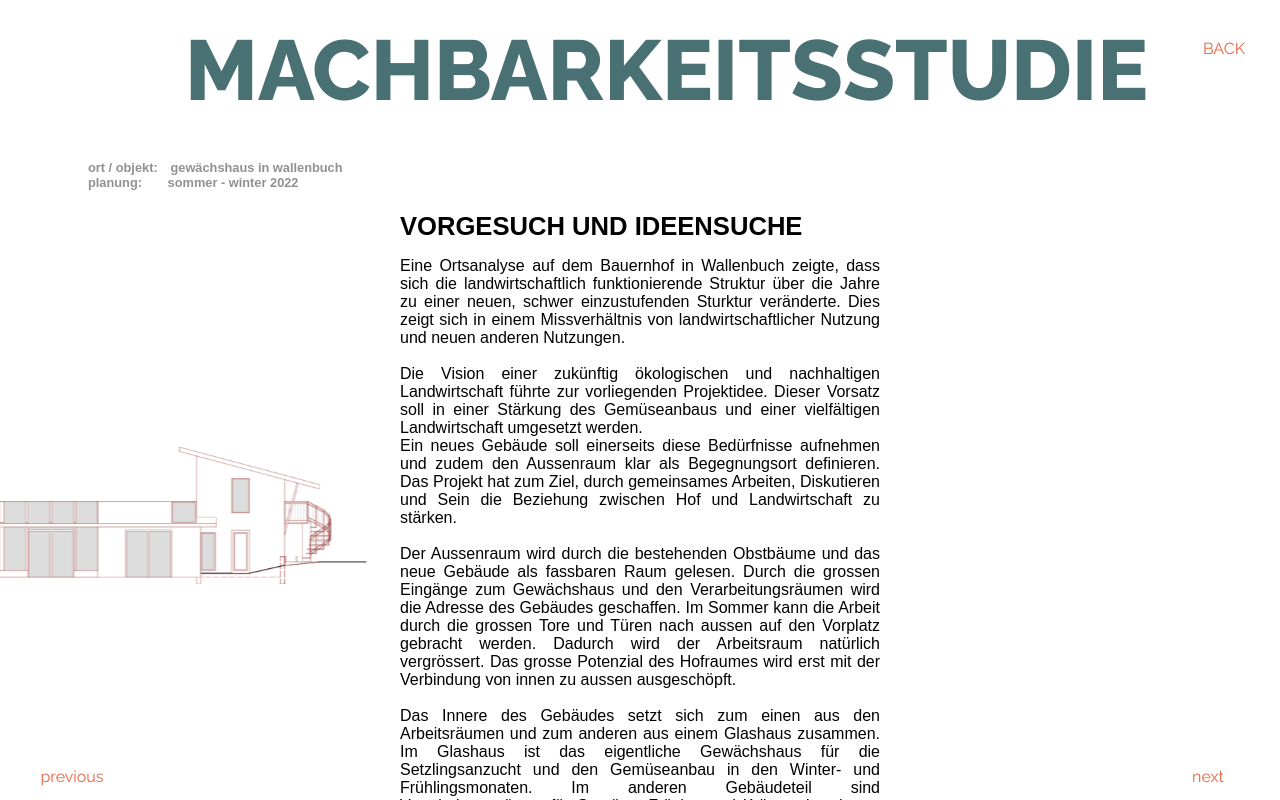
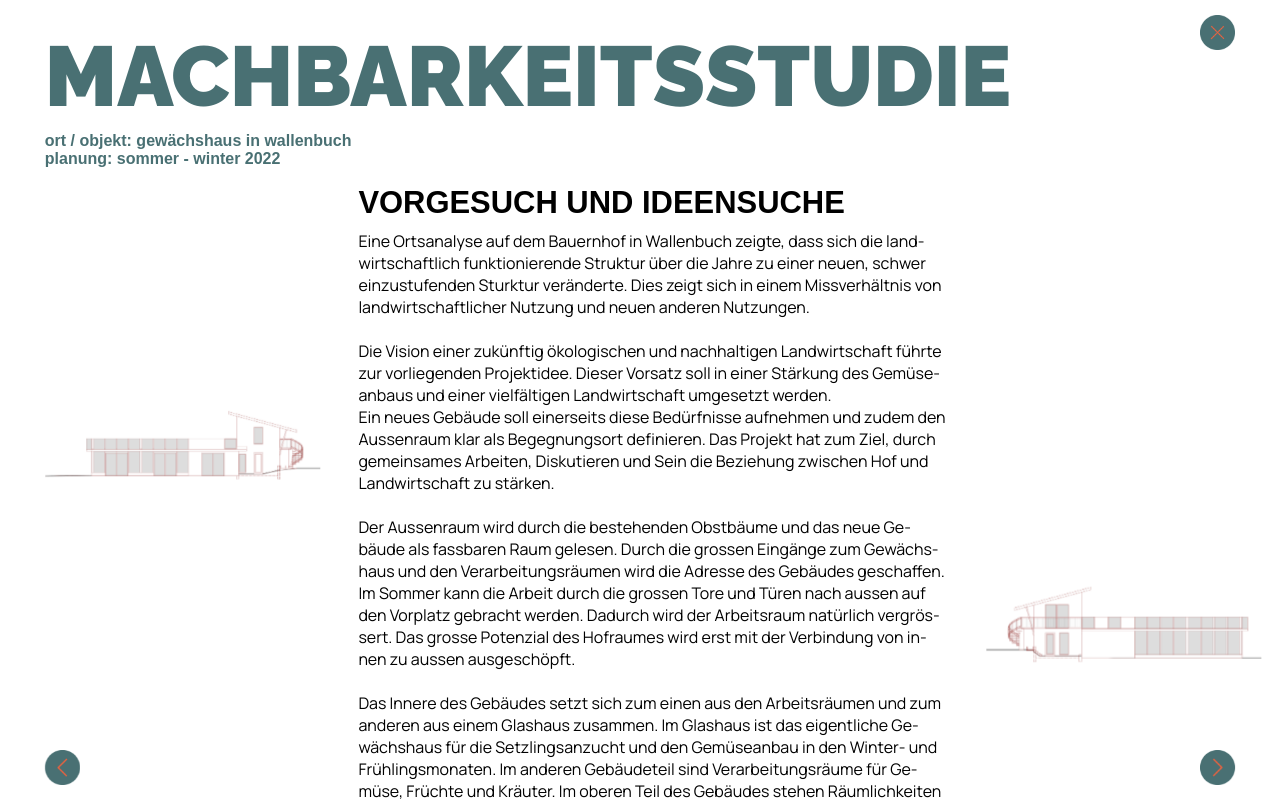
Before and after one commit to stuffoid/alexejs-website, a plain HTML site: page 07/gewaechshaus.html in a window 1280 px wide. Drawn offline with Linux system fonts and the light colour scheme.

Commit message:
fixed bugs for responsive layout

```diff
--- a/07/gewaechshaus.html
+++ b/07/gewaechshaus.html
@@ -5,26 +5,38 @@
     <meta http-equiv="X-UA-Compatible" content="IE=edge" />
     <meta name="viewport" content="width=device-width, initial-scale=1.0" />
     <title>project-1</title>
-    <link rel="stylesheet" href="style-07.css" />
-    <link rel="preconnect" href="https://fonts.googleapis.com" />
-    <link rel="preconnect" href="https://fonts.gstatic.com" crossorigin />
-    <link href="https://fonts.googleapis.com/css2?family=Noto+Serif:ital,wght@0,400;0,700;1,400;1,700&family=Raleway:ital,wght@0,100;0,400;0,800;1,100;1,400;1,800&display=swap" rel="stylesheet" />
+    <link rel="stylesheet" href="../css/prjoject.css" />
+    <!-- ------------
+    Google Fonts
+    ------------ -->
+    <link rel="preconnect" href="https://fonts.googleapis.com">
+    <link rel="preconnect" href="https://fonts.gstatic.com" crossorigin>
+    <link href="https://fonts.googleapis.com/css2?family=Manrope:wght@400;500;700&family=Raleway:ital,wght@0,100;0,400;0,700;0,900;1,100&family=Righteous&display=swap" rel="stylesheet">
+    <!-- ------------
+    Google Fonts
+    ------------ -->
   </head>
   <body>
 
-    <a class="backbutton" href="../index.html">BACK</a>
-    <a class="previous-button" href="../05/gallerie.html">previous</a>
-    <a class="next-button" href="../08/ueber.html">next</a>
+     <a class="backbutton" href="../index.html">
+      <img class="icon" src="../icon/close.png" alt="closing-icon">
+    </a>
+    <a class="previous-button" href="/06/tinyhouse.html">
+      <img class="icon" src="../icon/left.png" alt="arrow-icon">
+    </a>
+    <a class="next-button" href="/08/ueber.html">
+      <img class="icon" src="../icon/right.png" alt="arrow-icon">
+    </a>
 
     <div class="wrapper">
 
       <div class="grid-container">
         <div class="tit">
-          <h1 class="title-grid-align">Machbarkeitsstudie</h1>
+          <h1 class="title-grid-align">Machbarkeits&shy;studie</h1>
         </div>
         <h2 class="grid-date-1">
-          Ort / Objekt:&emsp;Gewächshaus in Wallenbuch<br>
-          Planung:&ensp;&ensp;&ensp;&ensp;Sommer - Winter 2022
+          Ort / Objekt: Gewächshaus in Wallenbuch<br>
+          Planung: Sommer - Winter 2022
         </h2>
         <div class="imgl">
           <div class="image">
--- a/07/style-07.css
+++ b/07/style-07.css
@@ -141,6 +141,7 @@ GRID ITEMS
     .title-grid-align {
         transform: translate(-7px, -20px);
     }
+
     .main {
         position: relative;
         grid-area: main;
--- a/css/prjoject.css
+++ b/css/prjoject.css
@@ -0,0 +1,389 @@
+/*////////////////////////////////////
+BASIC HTML STUFF
+////////////////////////////////////*/
+
+*, *::before, *::after {
+    box-sizing: border-box;
+    margin: 0;
+    padding: 0;
+
+    -ms-overflow-style: none;  /* Hide Scrollbar: IE and Edge */
+    scrollbar-width: none;  /* Hide Scrollbar: Firefox */
+
+}
+
+*::-webkit-scrollbar {  /* Hide Scrollbar: Chrome, Safari and Opera */
+  display: none;
+}
+
+:root {
+    --correction-value: 40px;
+}
+
+html {
+    scroll-behavior: smooth;
+}
+
+.wrapper {  /* for scroll effect */
+    height: 100vh;
+    overflow-y: auto;
+    overflow-x: hidden;
+    perspective: 10px;
+}
+
+h1 {
+    font-family: 'Raleway', sans-serif;
+    font-weight: 900;
+    color: #497073;
+
+    font-size: calc(40px + (104 - 40) * ((100vw - 375px) / (1670 - 375)));
+    text-transform: uppercase;
+}
+h2 {
+    font-family: 'Raleway Light', sans-serif;
+    color: black;
+    font-size: clamp(0.6em, 2.8vw, 1em);
+    text-transform: lowercase;
+}
+h3 {
+    font-family: 'Manrope Black', sans-serif;
+    color: black;
+    font-size: calc(16px + (25 - 16) * ((100vw - 375px) / (920 - 375)));
+    line-height: 1.2;
+    text-transform: uppercase;
+}
+
+p {
+    -webkit-hyphens: auto;
+    -ms-hyphens: auto;
+    hyphens: auto;
+
+    font-family: 'Manrope', sans-serif;
+    font-size: clamp(0.8em, 2.8vw, 1em);
+}
+
+.bold {
+    font-weight: 700;
+    text-transform: uppercase;
+}
+
+.move-in {
+    transform: translateX(10%);
+}
+
+.main p {
+
+    margin-bottom: 1.2rem;
+}
+
+a {
+    font-family: 'Raleway', sans-serif;
+    font-size: 1em;
+    color: black;
+    text-decoration: none;
+}
+a:hover {
+    font-weight: bold;
+}
+
+/*////////////////////////////////////
+BUTTONS
+////////////////////////////////////*/
+
+.backbutton, .previous-button, .next-button {
+    display: flex;
+    position: fixed;
+
+    width: 5vw;
+    height: 5vw;
+    max-height: 30px;
+    max-width: 30px;
+
+    z-index: 10;
+    color: #EB6340;
+
+}
+.backbutton {
+    top: 15px;
+    right: 3.5vw;
+
+    transition: 0.2s ease-in-out;
+}
+.backbutton:hover {
+    transform: rotate(90deg);
+}
+.next-button {
+    bottom: 15px;
+    right: 3.5vw;
+
+    transition: 0.6s ease-in-out;
+}
+.previous-button {
+    bottom: 15px;
+    left: 3.5vw;
+
+    transition: 0.6s ease-in-out;
+}
+.previous-button:hover, .next-button:hover {
+  transform: rotate(360deg);
+}
+
+a img {
+    width: 100%;
+    height: auto;
+}
+
+/*////////////////////////////////////
+GRID CONTAINER
+////////////////////////////////////*/
+
+.grid-container{
+    transform-style: preserve-3d;
+    display: grid;
+    margin: 2vh 3.5vw 5vh;
+    grid-template-columns: repeat(4, 22.5vw);
+    grid-template-rows: 8vh, 4vh, 60vh;
+    gap: 2vh 1vw;
+
+    grid-template-areas:
+    "tit tit tit tit"
+    "sub sub sub sub"
+    "main main main main";
+
+    align-content: start;
+    justify-content: center;
+
+    /* background-color: magenta; */
+}
+
+/*////////////////////////////////////
+GRID ITEMS
+////////////////////////////////////*/
+
+.tit {
+    grid-area: tit;
+    z-index: 3;
+    width: 100%;
+    height: 100%;
+    text-align: left;
+}
+
+.main {
+    position: relative;
+    grid-area: main;
+    transform-origin: top center;
+}
+
+.grid-date-1 {
+    grid-area: sub;
+    color: #497073;
+    align-self: start;
+    text-transform: lowercase;
+}
+
+.grid-text-title {
+    font-weight: bold;
+    align-self: baseline;
+    margin-bottom: 1em;
+}
+
+.title-grid-align {
+    transform: translate(0px, 10px)
+}
+
+/*////////////////////////////////////
+    GRID ITEMS - IMAGES
+////////////////////////////////////*/
+
+.image {
+    z-index: -1;
+    max-height: 400px;
+}
+
+ .image img {
+        object-fit: cover;
+        max-height: 400px;
+        overflow: visible;
+    }
+
+.main img {
+    object-fit: cover;
+    max-height: 800px;
+    width: 100%;
+    margin-bottom: 2em;
+}
+
+.txt img {
+        margin-bottom: 20px;
+        object-fit: cover;
+        max-height: 400px;
+        width: 100%;
+    }
+
+#text-image{
+    width: 100%;
+    height: auto;
+    float: inline-start;
+}
+
+.imgr {
+        grid-area: imgr;
+        transform: translateZ(-10px) scale(2) translateX(55%) translateY(0%);
+        overflow: visible;
+        align-self: start;
+        justify-content: flex-start;
+    }
+
+.imgl {
+        position: relative;
+        grid-area: imgl;
+
+        max-height: 200px;
+        overflow: visible;
+        align-self: start;
+        justify-content: flex-end;
+    }
+
+.imgr, .imgl {
+    display: none;
+}
+
+/*////////////////////////////////////
+RESPONSIVE
+///////////////////////////////////*/
+
+/* Extra small devices (phones, 600px and down) */
+@media only screen and (max-width: 600px) {
+    /* .next-button, .previous-button {
+        top: 96vh;
+    } */
+
+
+    .backbutton, .previous-button, .next-button {
+        opacity: 0.8;
+    }
+
+}
+
+/* Small devices (portrait tablets and large phones, 600px and up) */
+@media only screen and (min-width: 600px) {
+
+    /* .next-button, .previous-button {
+        top: 91vh;
+    } */
+
+    .backbutton, .previous-button, .next-button {
+        opacity: 0.8;
+    }
+
+
+}
+
+/* Medium devices (landscape tablets, 768px and up) */
+@media only screen and (min-width: 768px) {
+    .grid-container {
+
+        grid-template-columns: repeat(3, 20vw) 27vw;
+        grid-template-rows: 8vh, 4vh, 60vh;
+        gap: 2vh 2vw;
+
+        grid-template-areas:
+        "tit tit tit tit"
+        "sub sub sub sub"
+        "main main main imgr";
+
+        align-content: start;
+        justify-content: start;
+
+        /* background-color: magenta; */
+    }
+
+    .image img {
+        max-width: 27vw;
+        height: auto;
+    }
+
+    .imgr {
+        display: flex;
+        transform: translateZ(-10px) scale(2) translateX(62%) translateY(10%);
+    }
+
+
+
+
+}
+
+/* Large devices (laptops/desktops, 992px and up) */
+@media only screen and (min-width: 992px) {
+    .grid-container{
+
+        grid-template-columns: repeat(3, 29vw);
+        gap: 2vh 3vw;
+
+        grid-template-areas:
+        "tit tit tit"
+        "sub sub sub"
+        "main main imgr";
+    }
+
+    .image img {
+        max-width: 29vw;
+        height: auto;
+    }
+
+
+    .imgr {
+        transform: translateZ(-10px) scale(2) translateX(55%) translateY(30%);
+    }
+
+    .grid-text-title {
+        margin-bottom: 0.3em;
+    }
+
+    .next-button, .previous-button, .backbutton {
+        max-height: 35px;
+        max-width: 35px;
+        opacity: 1;
+    }
+}
+
+/* Extra large devices (large laptops and desktops, 1200px and up) */
+@media only screen and (min-width: 1200px) {
+    .grid-container{
+        /* grid-template-columns: 19vw repeat(2, 23.5vw) 19vw; */
+        grid-template-columns: repeat(4, 21.5vw);
+
+        grid-template-areas:
+        "tit tit tit tit"
+        "sub sub sub sub"
+        "imgl main main imgr";
+    }
+
+    .image img {
+        max-width: 21.5vw;
+        max-height: 500px;
+    }
+
+    .imgl {
+        display: flex;
+        transform: translateZ(-10px) scale(2) translateX(-83%) translateY(30%);
+    }
+
+    .imgr {
+        transform: translateZ(-10px) scale(2) translateX(88%) translateY(120%);
+    }
+
+    .imgr#portrait {
+        transform: translateZ(-10px) scale(2) translateX(88%) translateY(50%);
+    }
+
+    .txt img {
+        max-height: 600px;
+    }
+
+}
+
+/* XXXL devices (large laptops and desktops, 1670px and up) */
+@media only screen and (min-width: 1670px) {
+
+}
```
Also changed, not shown: 01/moebel_design.html (+15 -12 lines), 02/riemensberg.html (+12 -6 lines), 03/Ortsstudie_Bauernhof.html (+14 -9 lines), 04/agroforst.html (+13 -7 lines), 05/gallerie.html (+21 -9 lines), 06/tinyhouse.html (+22 -10 lines), 08/ueber.html (+27 -13 lines), css/style.css (+2 -7 lines), icon/close.png (added), icon/close_hover.png (added), icon/left.png (added), icon/right.png (added).
